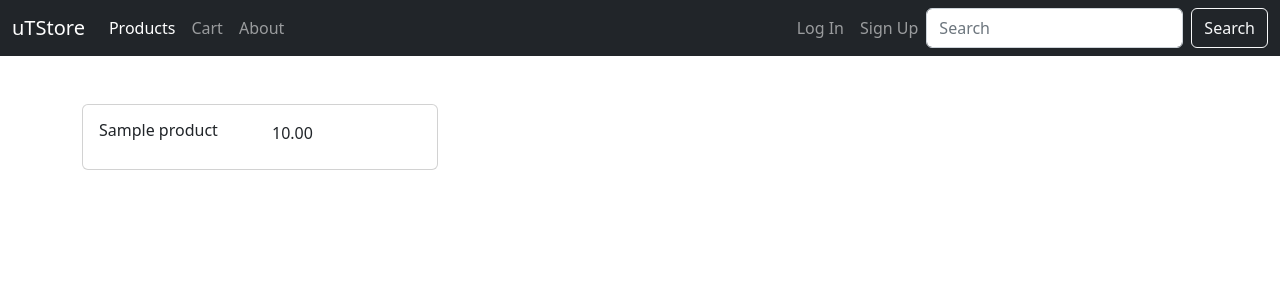
After one commit to ikram9820/utstore, a Django app: page /products/ in a window 1280 px wide. The commit adds this page. Shown: the top 300 px of the page. Run offline with Django 4.2, Linux system fonts and the light colour scheme; tables that the repository leaves empty hold one stand-in row (values such as "Sample post"); parts of the project's set-up code (start-up, migrations or seed data) failed here and were passed over.

Commit message:
adding store products and cart

```diff
--- a/django_project/urls.py
+++ b/django_project/urls.py
@@ -12,6 +12,7 @@ urlpatterns = [
     path("accounts/", include("allauth.urls")),
     # Local apps
     path("", include("pages.urls")),
+    path("products/", include("store.urls")),
 ] + static(
     settings.MEDIA_URL, document_root=settings.MEDIA_ROOT
 )
--- /dev/null
+++ b/store/urls.py
@@ -0,0 +1,9 @@
+from django.urls import path
+
+from .views import ProductList,CartList
+
+
+urlpatterns = [
+    path("", ProductList.as_view(), name="products"),
+    path("cart/", CartList.as_view(), name="cart"),
+]
--- a/store/views.py
+++ b/store/views.py
@@ -1,3 +1,15 @@
-from django.shortcuts import render
 
-# Create your views here.
+from django.views.generic import ListView
+from .models import Product,Cart
+
+class ProductList(ListView):
+    model = Product
+    template_name = "store/products.html"
+    context_object_name="products"
+    paginate_by=12
+
+class CartList(ListView):
+    model = Cart
+    template_name = "store/cart.html"
+    context_object_name="cart"
+    paginate_by=12
--- a/templates/_base.html
+++ b/templates/_base.html
@@ -6,37 +6,48 @@
     <title>{% block title %}Bookstore{% endblock title %}</title>
     <!-- Bootstrap CSS -->
     <link
-      href="https://cdn.jsdelivr.net/npm/bootstrap@5.1.3/dist/css/bootstrap.min.css"
+      href="https://cdn.jsdelivr.net/npm/bootstrap@5.2.3/dist/css/bootstrap.min.css"
       rel="stylesheet"
-      integrity="sha384-1BmE4kWBq78iYhFldvKuhfTAU6auU8tT94WrHftjDbrCEXSU1oBoqyl2QvZ6jIW3"
+      integrity="sha384-rbsA2VBKQhggwzxH7pPCaAqO46MgnOM80zW1RWuH61DGLwZJEdK2Kadq2F9CUG65"
       crossorigin="anonymous"
     />
+
     <!-- CSS -->
     <link rel="stylesheet" href="{% static 'css/base.css' %}" />
   </head>
   <body>
-    <nav class="navbar navbar-expand-md navbar-dark fixed-top bg-dark">
+    <nav class="navbar navbar-expand-lg navbar-dark bg-dark">
       <div class="container-fluid">
-        <a class="navbar-brand" href="{% url 'home' %}">Bookstore</a>
+        <a class="navbar-brand" href="{% url 'home' %}">uTStore</a>
         <button
           class="navbar-toggler"
           type="button"
           data-bs-toggle="collapse"
-          data-bs-target="#navbarCollapse"
-          aria-controls="navbarCollapse"
-          aria-expanded="false"
+          data-bs-target="#navbarColor01"
+          aria-controls="navbarColor01"
+          aria-expanded="true"
           aria-label="Toggle navigation"
         >
           <span class="navbar-toggler-icon"></span>
         </button>
-        <div class="collapse navbar-collapse" id="navbarCollapse">
-          <ul class="navbar-nav me-auto mb-2 mb-md-0">
+        <div class="navbar-collapse collapse show" id="navbarColor01" style="">
+          <ul class="navbar-nav me-auto mb-2 mb-lg-0">
             <li class="nav-item">
-              <a class="nav-link" href="{% url 'home' %}">Store</a>
+              <a
+                class="nav-link active"
+                aria-current="page"
+                href="{% url 'products' %}"
+                >Products</a
+              >
+            </li>
+            <li class="nav-item">
+              <a class="nav-link" href="{% url 'cart' %}">Cart</a>
             </li>
             <li class="nav-item">
               <a class="nav-link" href="{% url 'about' %}">About</a>
             </li>
+          </ul>
+          <ul class="navbar-nav">
             {% if user.is_authenticated %}
             <li class="nav-item">
               <a class="nav-link" href="{% url 'account_logout' %}">Log Out</a>
@@ -49,28 +60,32 @@
               <a class="nav-link" href="{% url 'account_signup' %}">Sign Up</a>
             </li>
             {% endif %}
-          </ul>
-          <form class="d-flex" method="get">
+
+            <form class="d-flex" role="search">
               <input
                 class="form-control me-2"
+                name="q"
                 type="search"
-              name="q"
                 placeholder="Search"
                 aria-label="Search"
               />
-            <button class="btn btn-outline-success" type="submit">
+              <button class="btn btn-outline-light" type="submit">
                 Search
               </button>
             </form>
+          </ul>
         </div>
       </div>
     </nav>
-    <div class="container">{% block content %} {% endblock content %}</div>
+
+    <div class="container pt-5">{% block content %} {% endblock content %}</div>
+
     <script
-      src="https://cdn.jsdelivr.net/npm/bootstrap@5.1.3/dist/js/bootstrap.bundle.min.js"
-      integrity="sha384-ka7Sk0Gln4gmtz2MlQnikT1wXgYsOg+OMhuP+IlRH9sENBO0LRn5q+8nbTov4+1p"
+      src="https://cdn.jsdelivr.net/npm/bootstrap@5.2.3/dist/js/bootstrap.bundle.min.js"
+      integrity="sha384-kenU1KFdBIe4zVF0s0G1M5b4hcpxyD9F7jL+jjXkk+Q2h455rYXK/7HAuoJl+0I4"
       crossorigin="anonymous"
     ></script>
+
     <!-- JavaScript -->
     <script src="{% static 'js/base.js' %}"></script>
   </body>
--- /dev/null
+++ b/templates/_products.html
@@ -0,0 +1,23 @@
+<div class="row row-cols-1 row-cols-md-3 g-4">
+  {% for product in products %}
+  <div class="col">
+    <div class="card">
+      {% comment %} <img
+        src="{{product.images[0].url}}"
+        class="card-img-top"
+        alt="{{product.title}}"
+      /> {% endcomment %}
+      <div class="card-body">
+        <div class="row">
+          <div class="col-6">
+            <h6 class="card-title">{{product.title}}</h6>
+          </div>
+          <div class="col-6">
+            <p class="card-title">{{product.unit_price}}</p>
+          </div>
+        </div>
+      </div>
+    </div>
+  </div>
+  {% endfor %}
+</div>
--- /dev/null
+++ b/templates/store/products.html
@@ -0,0 +1,2 @@
+{% extends '_base.html' %} {% block content %} {% include "_products.html" %}
+{%endblock content %}
```
Also changed, not shown: django_project/settings.py (+5 -5 lines), templates/store/cart.html (added, +8 -0 lines). Lines whose indentation alone changed are shown as unchanged.
